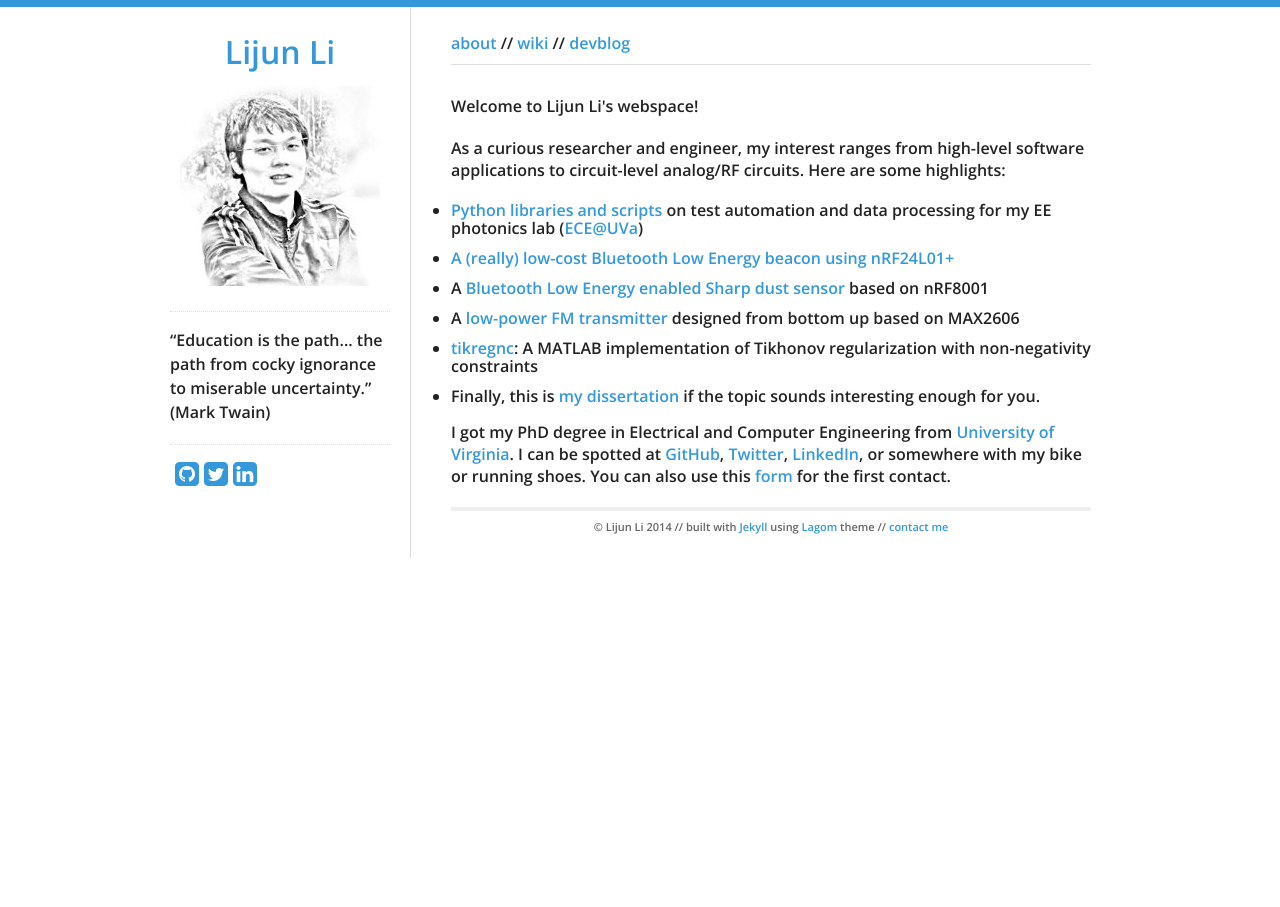
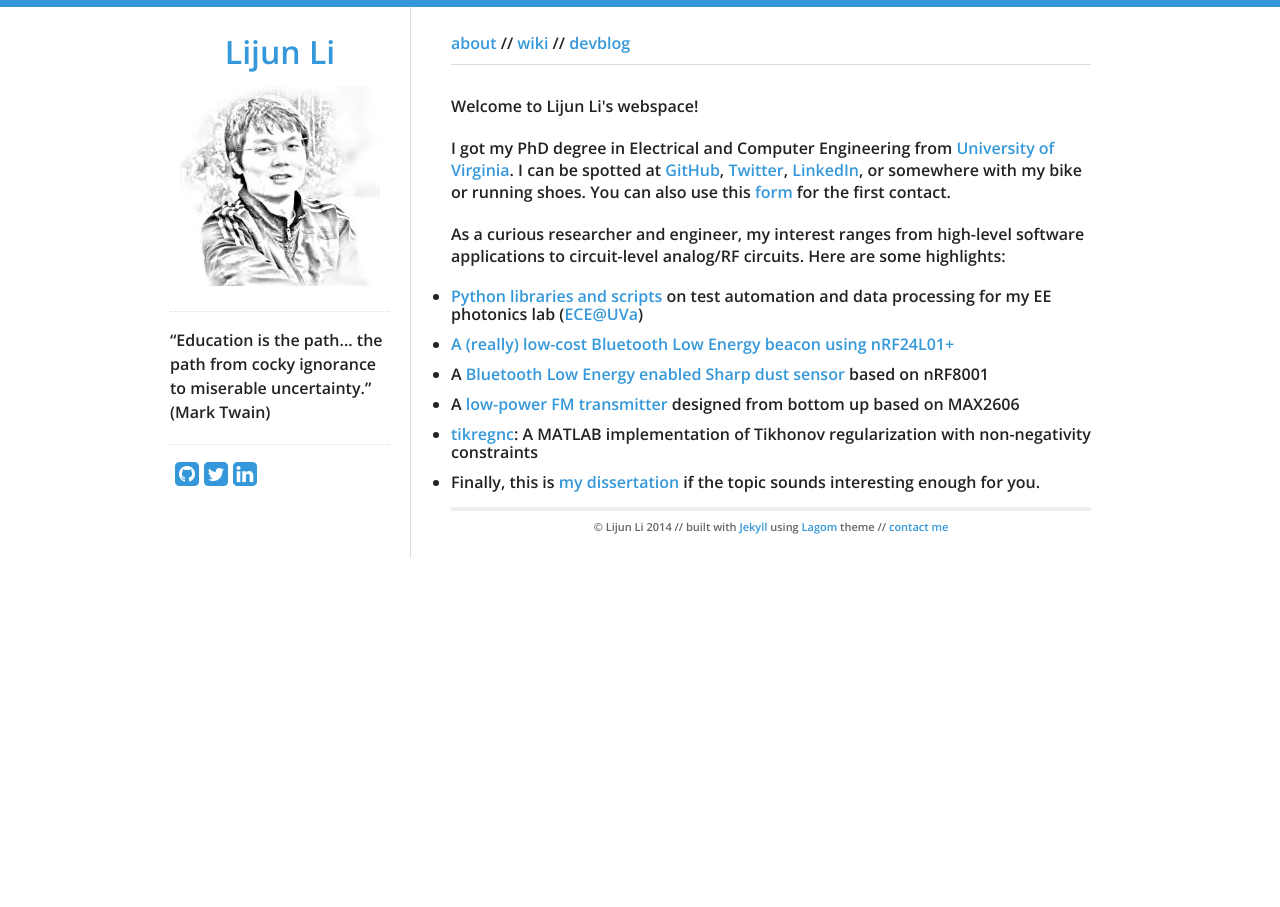
Before and after one commit to wenqiong/home, a Jekyll site: the page built from index.md, in a window 1280 px wide. Built offline with Jekyll 4.4.1, drawn with Linux system fonts in a browser that asks for light colours; nearby versions of some CDN libraries; Markdown is read by kramdown in place of the engine named in the settings; part of the change alters nothing that is shown.

```diff
--- a/index.md
+++ b/index.md
@@ -7,6 +7,8 @@ published: true
 <div id="home">
 
   <p>Welcome to Lijun Li's webspace! </p>
+
+  <p>I got my PhD degree in Electrical and Computer Engineering from <a href="http://www.virginia.edu/">University of Virginia</a>. I can be spotted at <a href="https://www.github.com/lijunxyz">GitHub</a>, <a href="https://www.twitter.com/lijunxyz">Twitter</a>, <a href="http://www.linkedin.com/in/lijunxyz">LinkedIn</a>, or somewhere with my bike or running shoes. You can also use this <a href="http://lijun.xyz/contact">form</a> for the first contact.</p>
 
   <p>As a curious researcher and engineer, my interest ranges from high-level software applications to circuit-level analog/RF circuits. Here are some highlights:</p>
 
@@ -18,5 +20,4 @@ published: true
         <li><a href="https://github.com/lijunxyz/tikregnc">tikregnc</a>: A MATLAB implementation of Tikhonov regularization with non-negativity constraints </li>
         <li>Finally, this is <a href="http://libra.virginia.edu/catalog/libra-oa:8214">my dissertation</a> if the topic sounds interesting enough for you.</li>
   </ul>
-  <p>I got my PhD degree in Electrical and Computer Engineering from <a href="http://www.virginia.edu/">University of Virginia</a>. I can be spotted at <a href="https://www.github.com/lijunxyz">GitHub</a>, <a href="https://www.twitter.com/lijunxyz">Twitter</a>, <a href="http://www.linkedin.com/in/lijunxyz">LinkedIn</a>, or somewhere with my bike or running shoes. You can also use this <a href="http://lijun.xyz/contact">form</a> for the first contact.</p>
 </div>
```
